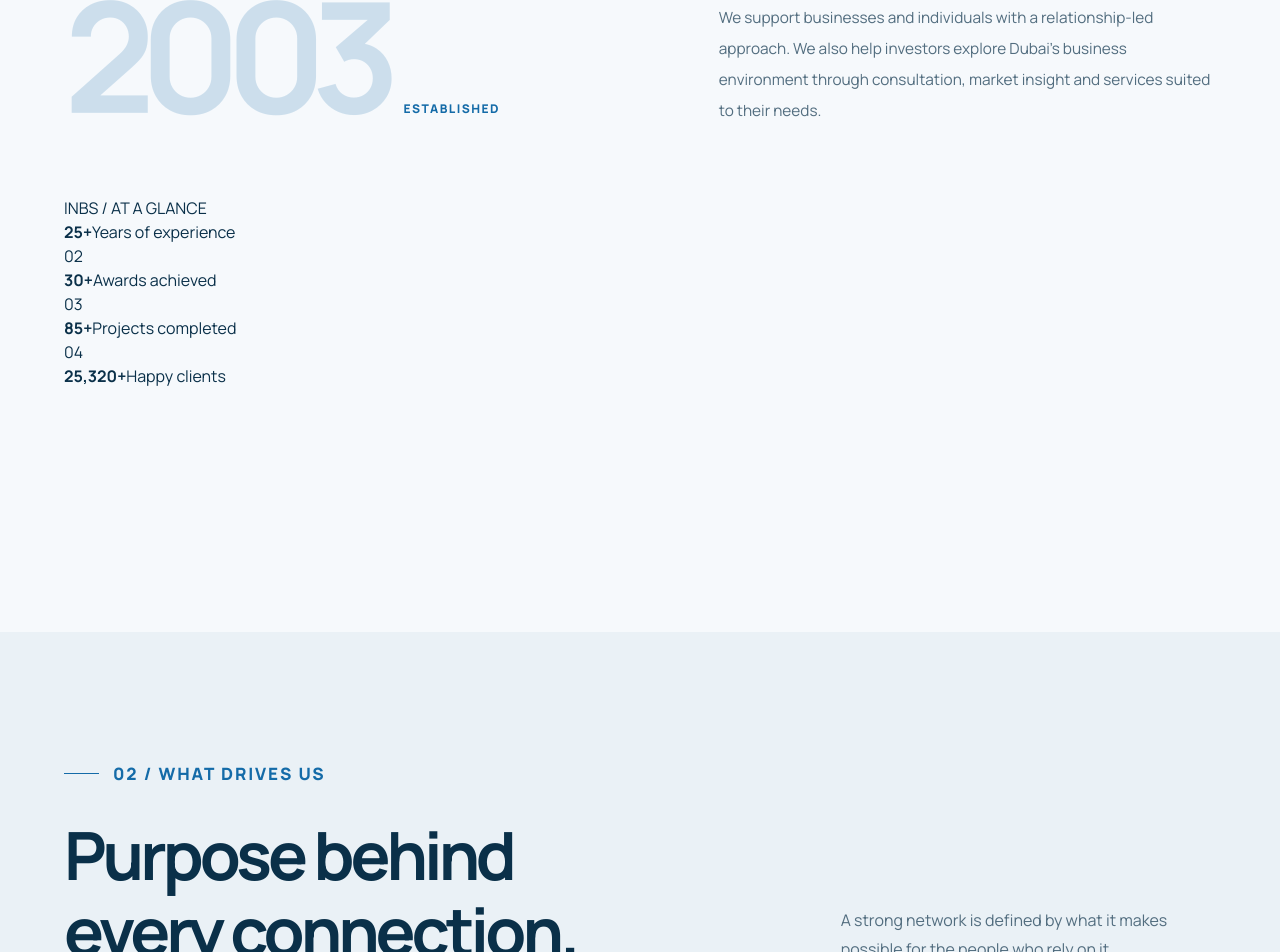
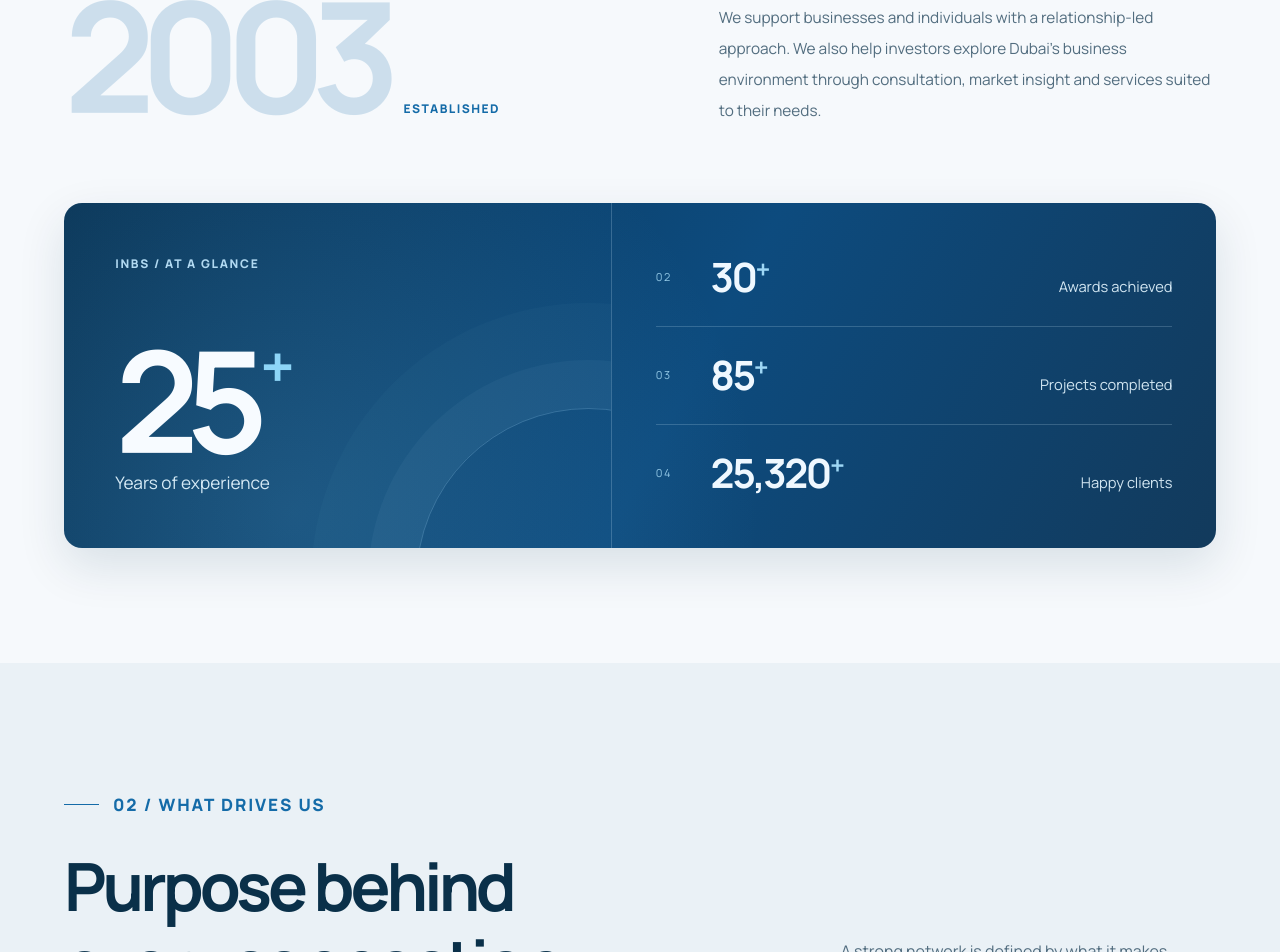
Before and after one commit to Bashar-alJabi/inbs-website, a Next.js app: page /en/about in a window 1280 px wide. Shown: the part 1341-2293 px from the top of the page. Built offline with nearby package versions, Linux system fonts and the light colour scheme; no server answers.

Commit message:
style(about): create integrated asymmetrical impact panel and rebalance spacing

```diff
--- a/src/styles/about.css
+++ b/src/styles/about.css
@@ -84,51 +84,101 @@
 .inbs-story-intro-rule{width:50px;height:2px;background:var(--story-accent);margin:32px 0}
 .inbs-story-body-copy{font-size:clamp(15px,1.2vw,18px);line-height:2;color:var(--story-muted);max-width:575px;margin:0 0 19px}
 
-/* About-only editorial milestones: open columns and quiet typography, not Home cards. */
+/* A composed story feature: one oversized lead figure beside an editorial list.
+   Distinct from the homepage's four-column milestones strip. */
+.inbs-story-intro{padding-bottom:clamp(85px,9vw,130px)}
 .inbs-story-milestones{
-  background:var(--story-paper);
-  padding-block:clamp(30px,4vw,60px) clamp(85px,9vw,125px);
+  position:relative;isolation:isolate;overflow:hidden;
+  margin-top:clamp(30px,4.5vw,65px);
+  display:grid;grid-template-columns:minmax(0,.95fr) minmax(0,1.05fr);
+  border-radius:18px;
+  background:linear-gradient(118deg,#0a3658 0%,#0d4b7e 54%,#123a5c 100%);
+  color:#eff8ff;
+  box-shadow:0 18px 48px rgba(8,47,78,.12);
 }
-.inbs-story-milestones-head{
-  display:flex;align-items:center;gap:24px;margin-bottom:27px;
+.inbs-story-milestones:before{
+  content:"";position:absolute;inset:0;pointer-events:none;z-index:-1;
+  background:radial-gradient(circle at 20% 90%,rgba(113,192,234,.18),transparent 48%);
 }
-.inbs-story-milestones-head h2{
-  margin:0;flex:none;font-size:12px;line-height:1.6;
-  font-weight:750;letter-spacing:.13em;text-transform:uppercase;color:var(--story-accent);
+.inbs-story-milestones-feature{
+  min-width:0;position:relative;display:flex;flex-direction:column;
+  justify-content:space-between;min-height:345px;
+  padding:clamp(30px,4vw,58px);overflow:hidden;
 }
-.inbs-story-milestones-rule{height:1px;flex:1;background:var(--story-line)}
-.inbs-story-milestones-list{
-  display:grid;grid-template-columns:repeat(4,minmax(0,1fr));
-  border-top:1px solid var(--story-line);border-bottom:1px solid var(--story-line);
+.inbs-story-milestones-kicker{
+  position:relative;z-index:1;margin:0;
+  color:#b1d9f1;font-size:12px;line-height:1.65;
+  font-weight:750;letter-spacing:.14em;text-transform:uppercase;
 }
-.inbs-story-milestone{
-  min-width:0;display:flex;flex-direction:column;align-items:flex-start;
-  gap:12px;padding:31px clamp(12px,2.2vw,34px) 35px;
+.inbs-story-milestones-feature-figure{position:relative;z-index:1;display:flex;flex-direction:column;align-items:flex-start;gap:4px}
+.inbs-story-milestones-feature-figure strong{
+  font-size:clamp(90px,11vw,168px);line-height:.94;
+  letter-spacing:-.095em;font-weight:650;
+  color:#f7fbff;white-space:nowrap;
 }
-.inbs-story-milestone+.inbs-story-milestone{border-inline-start:1px solid var(--story-line)}
-.inbs-story-milestone-index{
-  color:var(--story-accent);font-size:11px;font-weight:700;letter-spacing:.1em;
+.inbs-story-milestones-feature-figure strong span{
+  display:inline-block;vertical-align:top;margin:.08em 0 0 .09em;
+  color:#8dd5f7;font-size:.43em;letter-spacing:0;
 }
-.inbs-story-milestone-value{
-  font-family:var(--font-body);font-weight:620;line-height:1.1;
-  font-size:clamp(31px,3.3vw,53px);letter-spacing:-.055em;
-  color:var(--story-ink);white-space:nowrap;
+.inbs-story-milestones-feature-figure>span{
+  color:#d4e9f5;font-size:clamp(15px,1.35vw,19px);line-height:1.6;
 }
-.inbs-story-milestone-value span{
-  color:var(--story-accent);font-size:.6em;vertical-align:top;
+.inbs-story-milestones-orbit{
+  position:absolute;width:345px;aspect-ratio:1;right:-150px;bottom:-205px;
+  border:1px solid rgba(174,225,253,.23);border-radius:50%;
+  box-shadow:0 0 0 48px rgba(174,225,253,.045),0 0 0 105px rgba(174,225,253,.025);
+  pointer-events:none;
 }
-.inbs-story-milestone-label{
-  color:var(--story-muted);font-size:clamp(13px,1.15vw,16px);line-height:1.6;
+[dir=rtl] .inbs-story-milestones-orbit{right:auto;left:-150px}
+.inbs-story-milestones-details{
+  min-width:0;display:flex;flex-direction:column;
+  border-inline-start:1px solid rgba(205,233,248,.22);
+  padding:clamp(14px,2vw,26px) clamp(28px,3.4vw,48px);
 }
-[dir=rtl] .inbs-story-milestones-head h2{letter-spacing:0}
+.inbs-story-milestones-detail{
+  min-width:0;flex:1;display:flex;align-items:center;gap:clamp(18px,3vw,45px);
+  padding:15px 0;
+}
+.inbs-story-milestones-detail+.inbs-story-milestones-detail{
+  border-top:1px solid rgba(205,233,248,.2);
+}
+.inbs-story-milestones-detail-no{
+  flex:none;align-self:center;font-size:11px;letter-spacing:.15em;color:#93c8e6;
+}
+.inbs-story-milestones-detail-copy{
+  display:flex;align-items:baseline;justify-content:space-between;
+  gap:18px;flex:1;min-width:0;
+}
+.inbs-story-milestones-detail-copy strong{
+  font-size:clamp(29px,3.15vw,49px);font-weight:620;
+  letter-spacing:-.06em;line-height:1.15;white-space:nowrap;
+}
+.inbs-story-milestones-detail-copy strong span{font-size:.65em;color:#9ed7f5;vertical-align:top}
+.inbs-story-milestones-detail-copy>span{
+  color:#d1e5f1;font-size:clamp(13px,1.15vw,16px);line-height:1.55;
+  max-width:155px;text-align:start;
+}
+[dir=rtl] .inbs-story-milestones-kicker{letter-spacing:0}
+html[data-theme=dark] .inbs-story-milestones{
+  background:linear-gradient(118deg,#102f49 0%,#174463 54%,#102c45 100%);
+  box-shadow:0 18px 48px rgba(0,0,0,.12);
+}
 @media(max-width:980px){
-  .inbs-story-milestones-list{grid-template-columns:repeat(2,minmax(0,1fr))}
-  .inbs-story-milestone:nth-child(3){border-inline-start:0}
-  .inbs-story-milestone:nth-child(n+3){border-top:1px solid var(--story-line)}
+  .inbs-story-milestones{grid-template-columns:1fr}
+  .inbs-story-milestones-feature{min-height:250px;gap:38px}
+  .inbs-story-milestones-feature-figure strong{font-size:clamp(85px,15vw,135px)}
+  .inbs-story-milestones-details{border-inline-start:0;border-top:1px solid rgba(205,233,248,.22);padding:12px 32px}
+  .inbs-story-milestones-detail-copy{justify-content:flex-start;gap:clamp(25px,6vw,65px)}
 }
-@media(max-width:480px){
-  .inbs-story-milestone{padding:25px 12px 27px}
-  .inbs-story-milestone-value{font-size:clamp(29px,7vw,40px)}
+@media(max-width:550px){
+  .inbs-story-milestones{border-radius:14px}
+  .inbs-story-milestones-feature{padding:26px;min-height:230px}
+  .inbs-story-milestones-feature-figure strong{font-size:clamp(83px,21vw,115px)}
+  .inbs-story-milestones-details{padding:5px 25px}
+  .inbs-story-milestones-detail{gap:15px;padding:17px 0}
+  .inbs-story-milestones-detail-copy{gap:16px;justify-content:space-between}
+  .inbs-story-milestones-detail-copy strong{font-size:clamp(28px,8vw,39px)}
+  .inbs-story-milestones-detail-copy>span{font-size:13px;max-width:125px}
 }
 
 /* Principles are a continuous editorial grid rather than decorative cards. */
```
